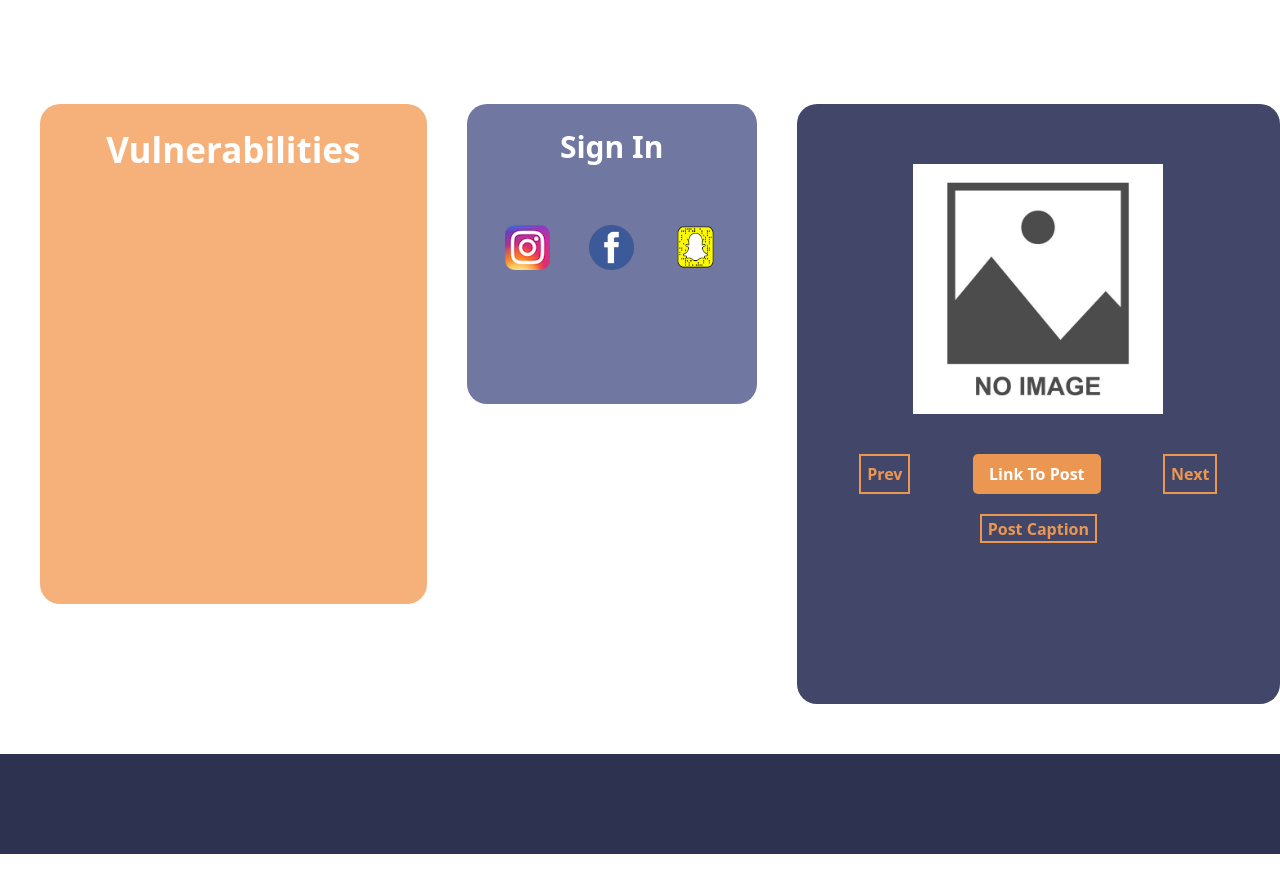
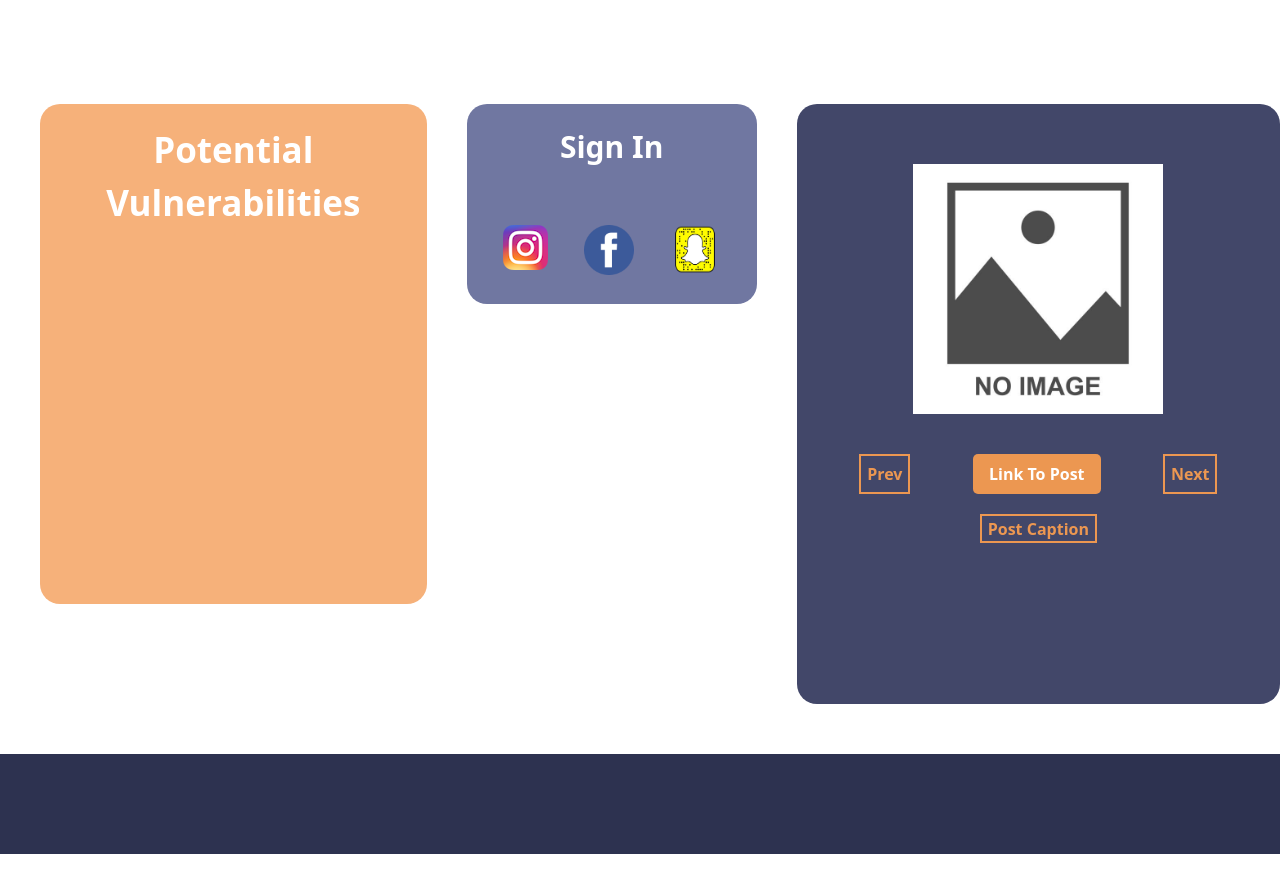
Before and after one commit to CMBCAM/tamuhack2024, a plain HTML site: page mainPage.html in a window 1280 px wide. Shown: the part 1280-2172 px from the top of the page. Drawn offline with Linux system fonts and the light colour scheme; no server answers.

Commit message:
clean up

```diff
--- a/css/index.css
+++ b/css/index.css
@@ -254,6 +254,7 @@
 .vulnerabilities-list{
     display: flex;
     vertical-align: top;
+    text-align: center;
 
     height: min-content;
 
@@ -276,7 +277,7 @@
 
 
     width: 300px;
-    height: 300px;
+    height: 200px;
     margin-bottom: 20px;
     margin-left: 40px;
     margin-top: 0px;
@@ -385,8 +386,8 @@
 }
 
 .social-icon > img{
-    width: 45px;
-    height: 45px;
+    width: 50px;
+    height: 50px;
 }
 
 #PII{
@@ -395,6 +396,10 @@
     margin-top: 800px;
     margin-left: 80px;
     top: 95%;
+
+    color: white;
+    font-size: 30px;
+
 }
 
 #caption{
--- a/index.js
+++ b/index.js
@@ -292,8 +292,8 @@ function updateImage(){
     let PIIList = document.getElementById("PII");
     newPost(PII,PIIList,pageCount,PIIcatagories[pageCount]);
     let captionUpdate = document.getElementById("caption");
-    if (PII[pageCount].caption.length > 130){
-        PII[pageCount].caption = PII[pageCount].caption.substring(0, 130) + "...";
+    if (PII[pageCount].caption.length > 170){
+        PII[pageCount].caption = PII[pageCount].caption.substring(0, 170) + "...";
     }
     caption.textContent = PII[pageCount].caption;
 }
--- a/mainPage.html
+++ b/mainPage.html
@@ -44,7 +44,7 @@
     <div class = "footer">
         <div id = "diag-div-a" class="diag-div-a">
             <div class = "box-one">
-                <p class = "vulnerabilities-list">Vulnerabilities</p>
+                <p class = "vulnerabilities-list">Potential<br>Vulnerabilities</p>
                 <div id = PII></div>
             </div>
             <div class = "login-box">
```
